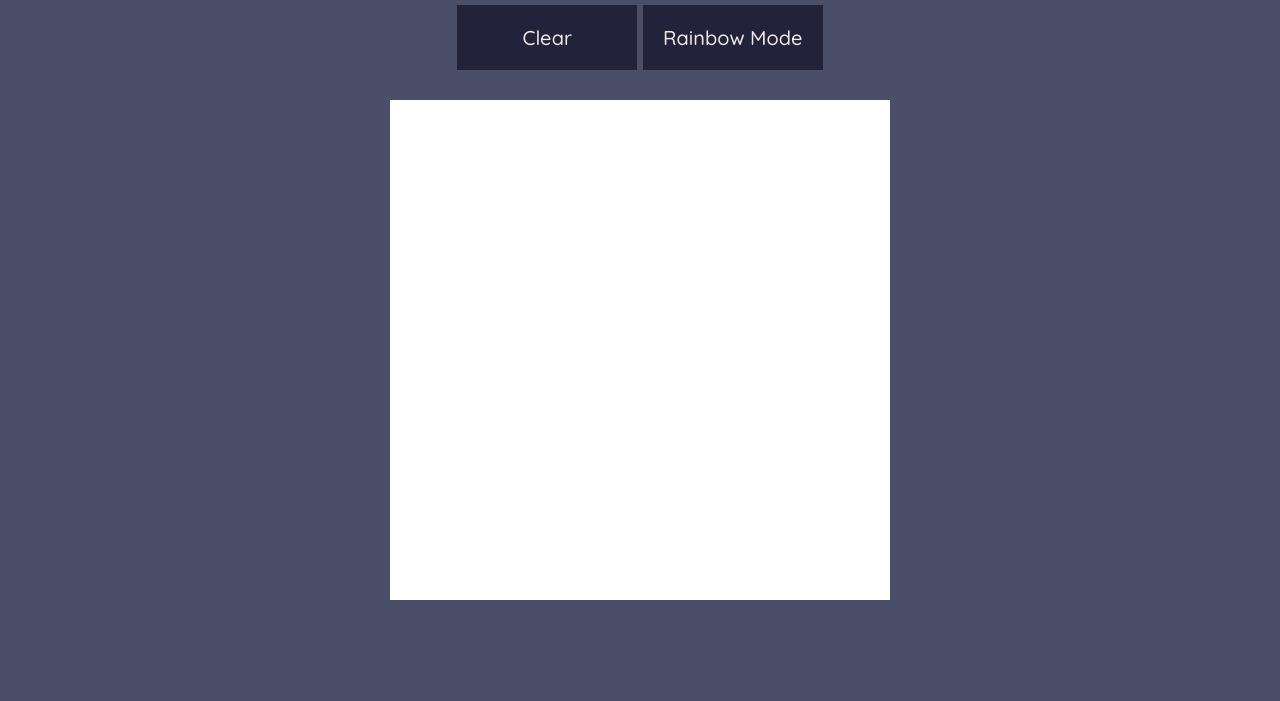
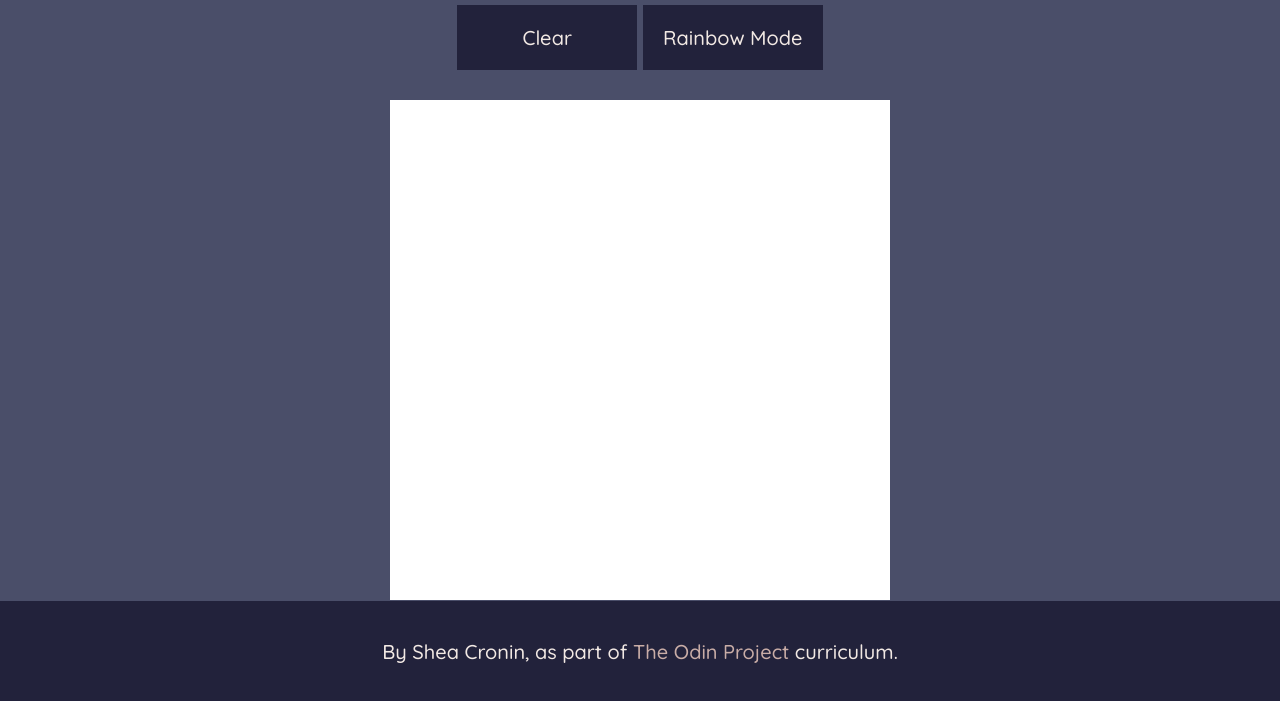
Before and after one commit to sheacronin/etch-a-sketch, a plain HTML site: page index.html in a window 1280 px wide. Shown: the part 99-800 px from the top of the page. Drawn offline with Linux system fonts and the light colour scheme.

Commit message:
Add footer

```diff
--- a/index.html
+++ b/index.html
@@ -3,7 +3,7 @@
 <head>
     <meta charset="UTF-8">
     <meta name="viewport" content="width=device-width, initial-scale=1.0">
-    <title>etch-a-sketch</title>
+    <title>Etch-a-Sketch</title>
     <link rel="stylesheet" type="text/css" href="style.css">
     <link rel="preconnect" href="https://fonts.gstatic.com">
     <link href="https://fonts.googleapis.com/css2?family=Quicksand:wght@500;700&display=swap" rel="stylesheet">
@@ -16,6 +16,14 @@
 
     <div id="grid"></div>
 
+
+    <footer>
+        <p>
+            By Shea Cronin, as part of <a target="blank"
+            href="https://www.theodinproject.com/lessons/etch-a-sketch-project">
+            The Odin Project</a> curriculum.
+        </p>
+    </footer>
     <script src="script.js" type="text/javascript"></script>
 </body>
 </html>
--- a/style.css
+++ b/style.css
@@ -1,5 +1,6 @@
 :root {
     --square-size: 31.25px;
+    --square-color: black;
 }
 
 body {
@@ -22,6 +23,22 @@ button {
     border: none;
 }
 
+a {
+    text-decoration: none;
+    color: #C9ADA7;
+}
+
+footer {
+    position: absolute;
+    bottom: 0;
+    background-color: #22223B;
+    width: 100vw;
+    height: 100px;
+    display: flex;
+    align-items: center;
+    justify-content: center;
+}
+
 #grid {
     margin: 30px auto;
     display: flex;
@@ -40,5 +57,5 @@ button {
 }
 
 .grid-square-filled {
-    background-color: black;
+    background-color: var(--square-color);
 }
```
